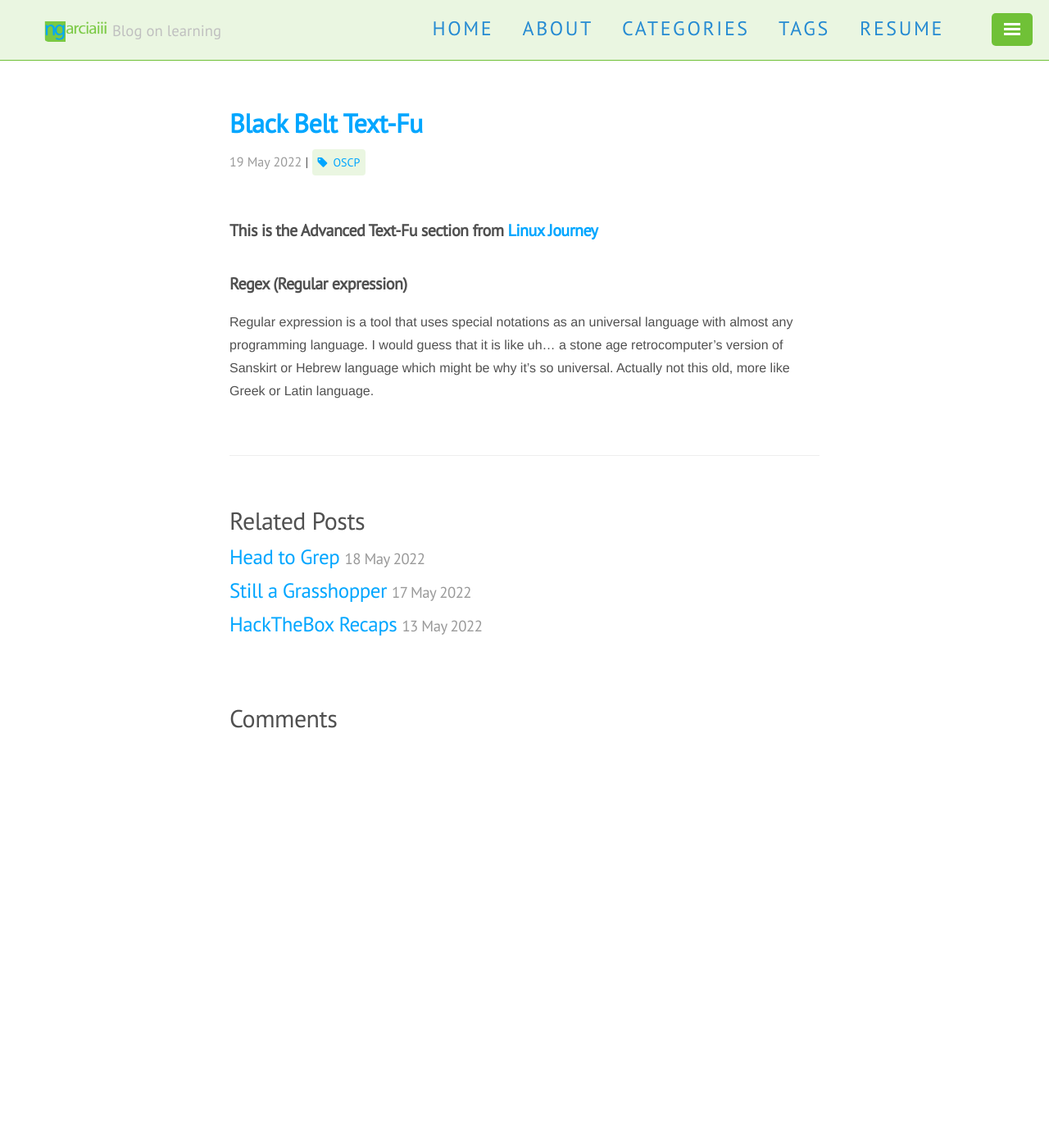
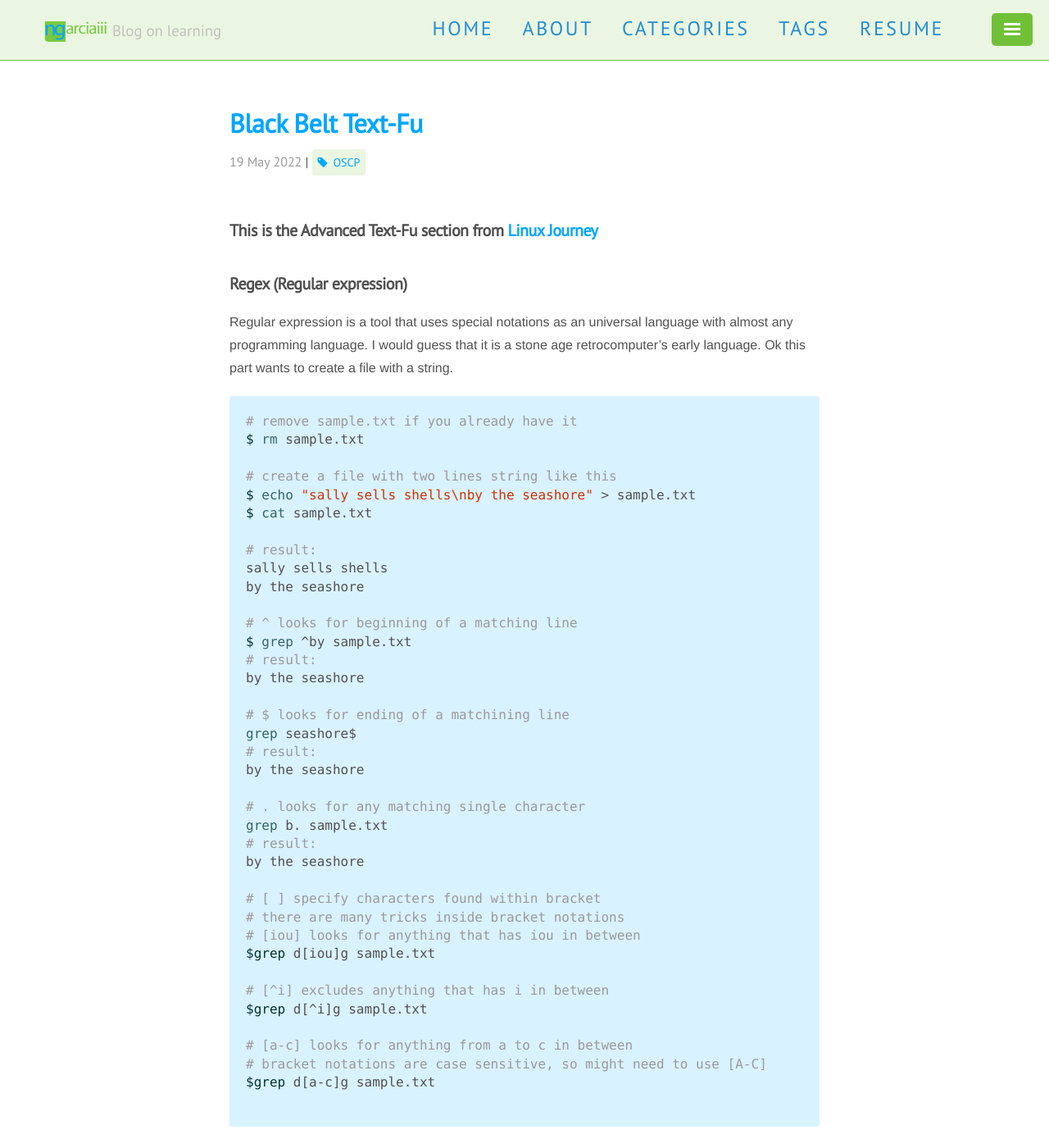
Before and after one commit to ngarciaiii/archived_blog, a Jekyll site: the page built from _posts/2022-05-19-Black Belt Text-Fu.markdown, in a window 1280 px wide and 1400 px high. Shown: the whole window at 82% size. Built offline with Jekyll 4.4.1, drawn with Linux system fonts in a browser that asks for light colours; nearby versions of some CDN libraries; comment, search, counter and statistics services are not loaded; some of the changed text lies outside the part shown.

Commit message:
bb txt fu post

````diff
--- a/_posts/2022-05-19-Black Belt Text-Fu.markdown
+++ b/_posts/2022-05-19-Black Belt Text-Fu.markdown
@@ -11,13 +11,85 @@
 ## This is the Advanced Text-Fu section from [Linux Journey][Linux Journey]
 
 ## Regex (Regular expression)
-Regular expression is a tool that uses special notations as an universal language with almost any programming language. I would guess that it is like uh... a stone age retrocomputer's version of Sanskirt or Hebrew language which might be why it's so universal. Actually not this old, more like Greek or Latin language.
+Regular expression is a tool that uses special notations as an universal language with almost any programming language. I would guess that it is a stone age retrocomputer's early language. Ok this part wants to create a file with a string.
 
+```bash
+# remove sample.txt if you already have it
+$ rm sample.txt
 
+# create a file with two lines string like this
+$ echo "sally sells shells\nby the seashore" > sample.txt
+$ cat sample.txt
 
+# result:
+sally sells shells
+by the seashore
 
+# ^ looks for beginning of a matching line
+$ grep ^by sample.txt
+# result:
+by the seashore
 
+# $ looks for ending of a matchining line
+grep seashore$
+# result:
+by the seashore
 
+# . looks for any matching single character
+grep b. sample.txt
+# result:
+by the seashore
+
+# [ ] specify characters found within bracket
+# there are many tricks inside bracket notations
+# [iou] looks for anything that has iou in between
+$grep d[iou]g sample.txt
+
+# [^i] excludes anything that has i in between
+$grep d[^i]g sample.txt
+
+# [a-c] looks for anything from a to c in between
+# bracket notations are case sensitive, so might need to use [A-C]
+$grep d[a-c]g sample.txt
+
+```
+
+## Text Editors
+
+I am still sort of new with linux to be honest. I am unfamilar with ***Vim*** and ***Emacs***, however these two are recommended by [Linux Journey][Linux Journey]. I have seen professional programmers/hackers in youtube using either vim or emacs or nano. Some like to use GUI text editors like Sublime Text, or Geany. Okay emacs looks like a GUI!
+
+vim  | emacs
+:-------------------------:|:-------------------------:
+![vim](/public/img/vim.png){:height="270px" width="auto"} |  ![emacs](/public/img/emacs.png){:height="270px" width="auto"}
+
+## Vim, short for vi + IMproved
+
+I didn't know there's a text editor ***vi***, but apparently Vim is the imrpoved version. Gonna play with vim for awhile and using the same sample.txt from previous exercise.
+
+```bash
+# type colon key --> : literally in the vim to start something
+# :e is what opens a file, I am guessing e for execute
+:e sample.txt
+
+# you will see
+sally sells shells
+by the seashore
+
+# Try navigate by using
+# h, j, k, l == left, up, down, right
+# not a clockwise ¯\_(ツ)_/¯
+
+# can feel like stuck inside vim, no clue of how to exit or whatever
+# type ":" and you will see it on the bottom, type h
+# it calls vim's very own "help.txt", and navigate with h, j, k ,l.
+:h
+
+# too much, and it has its own tutorial for beginner, I will do that!
+# let's exit by doing this
+:qa!
+```
+
+After looking into help, I realize vim has its own tutorial. I think I am going to do a post on vim alone and same with emacs. It is too much to cover in this post. [Linux Journey][Linux Journey] did great by recommending these text editors and highlights.
 
 
 
````
Also changed, not shown: public/img/emacs.png (added), public/img/vim.png (added).
